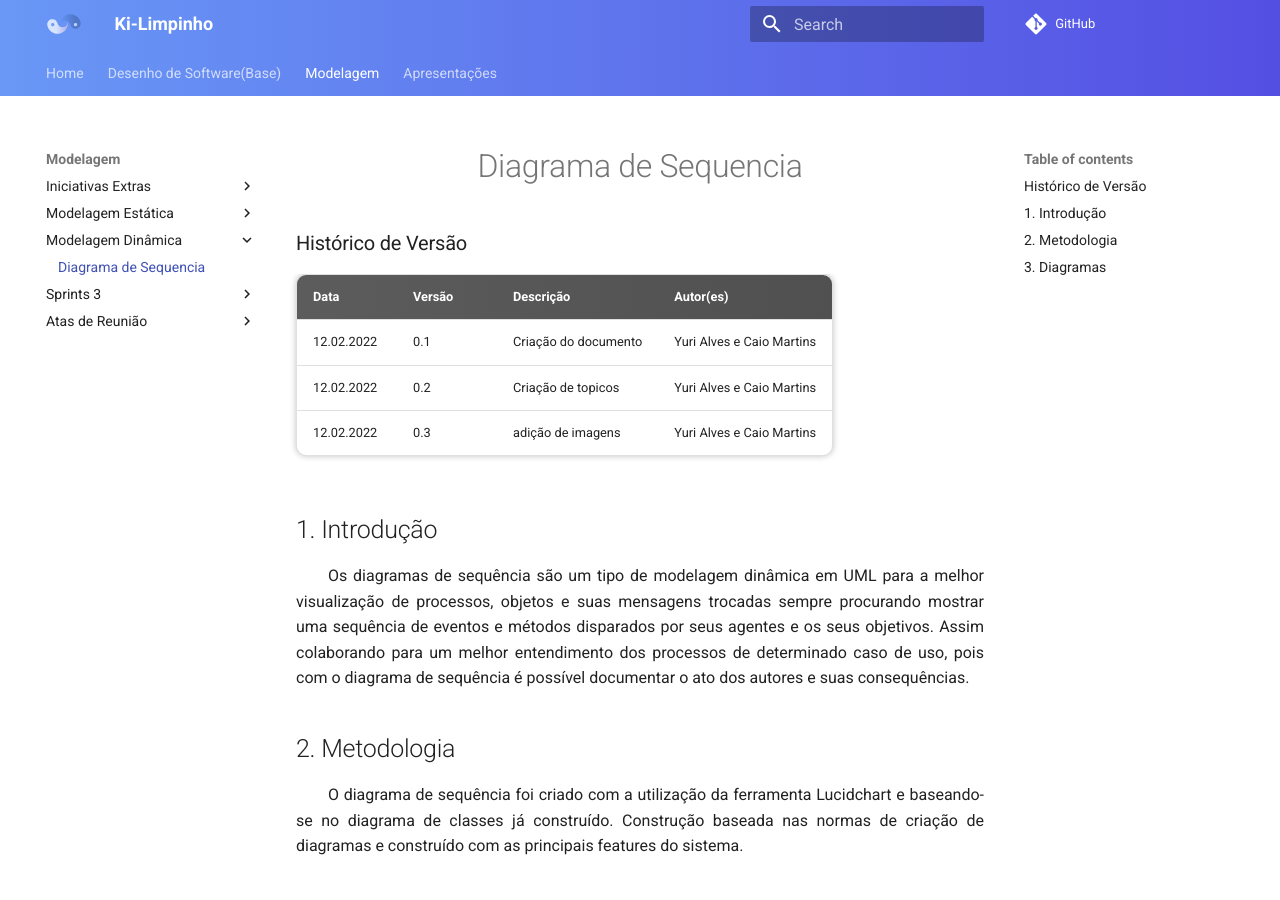
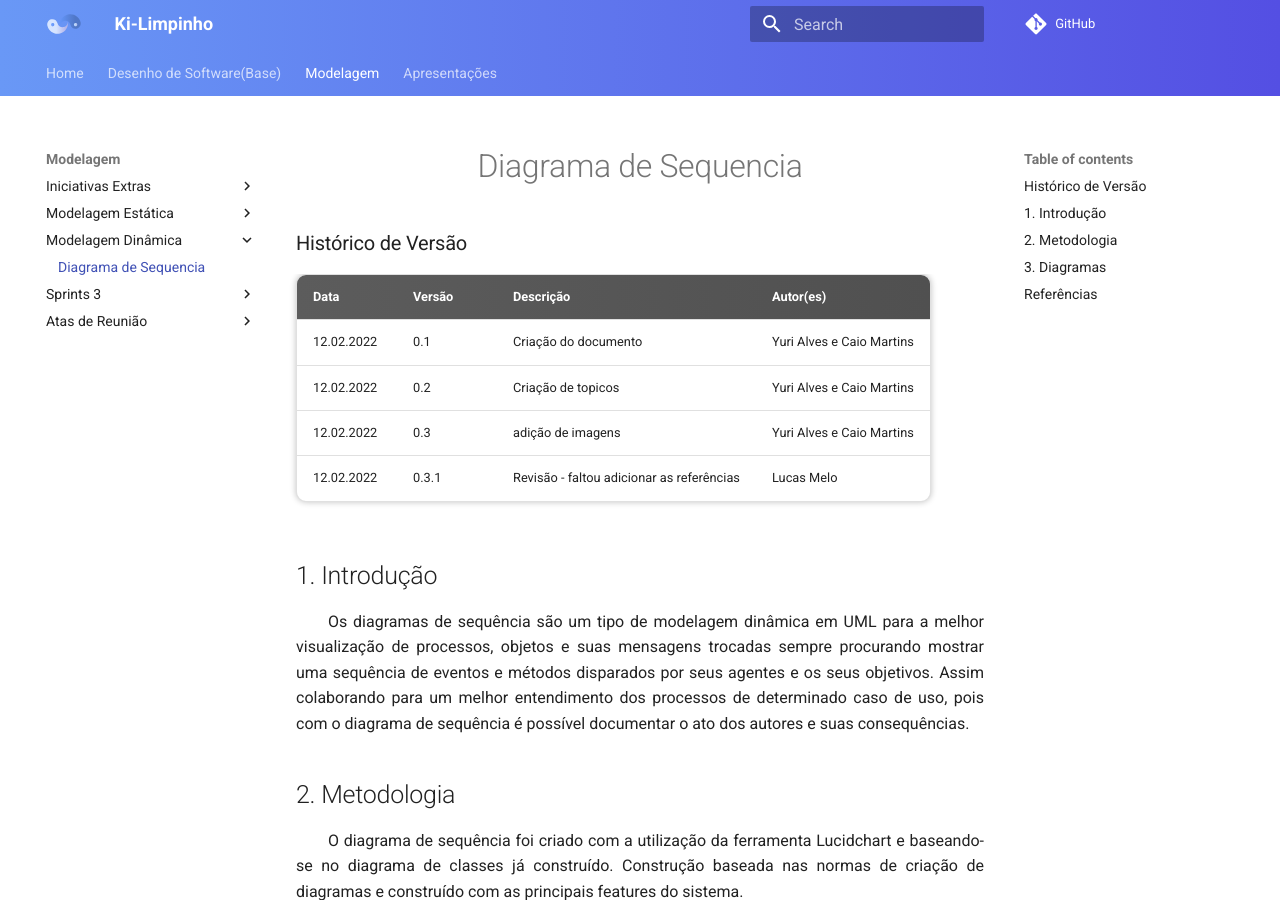
Before and after one commit to UnBArqDsw2021-2/2021.2_G2_Ki-Limpinho, an MkDocs documentation site: the page built from docs/diagramaDeSequencia.md, in a window 1280 px wide and 900 px high. Built offline with MkDocs 1.6.1 and Material for MkDocs 9.7.7, drawn with Linux system fonts in a browser that asks for light colours; comment, search, counter and statistics services are not loaded; some of the changed text lies outside the part shown.

```diff
--- a/docs/diagramaDeSequencia.md
+++ b/docs/diagramaDeSequencia.md
@@ -7,6 +7,7 @@
 | 12.02.2022 | 0.1    | Criação do documento | Yuri Alves e Caio Martins |
 | 12.02.2022 | 0.2    | Criação de topicos   | Yuri Alves e Caio Martins |
 | 12.02.2022 | 0.3    | adição de imagens    | Yuri Alves e Caio Martins |
+| 12.02.2022 | 0.3.1   | Revisão - faltou adicionar as referências   | Lucas Melo |
 
 ## 1. Introdução
 
@@ -55,3 +56,7 @@
 </p>
 
 <br><br>
+
+## Referências
+
+> REFERENCIAS
```
